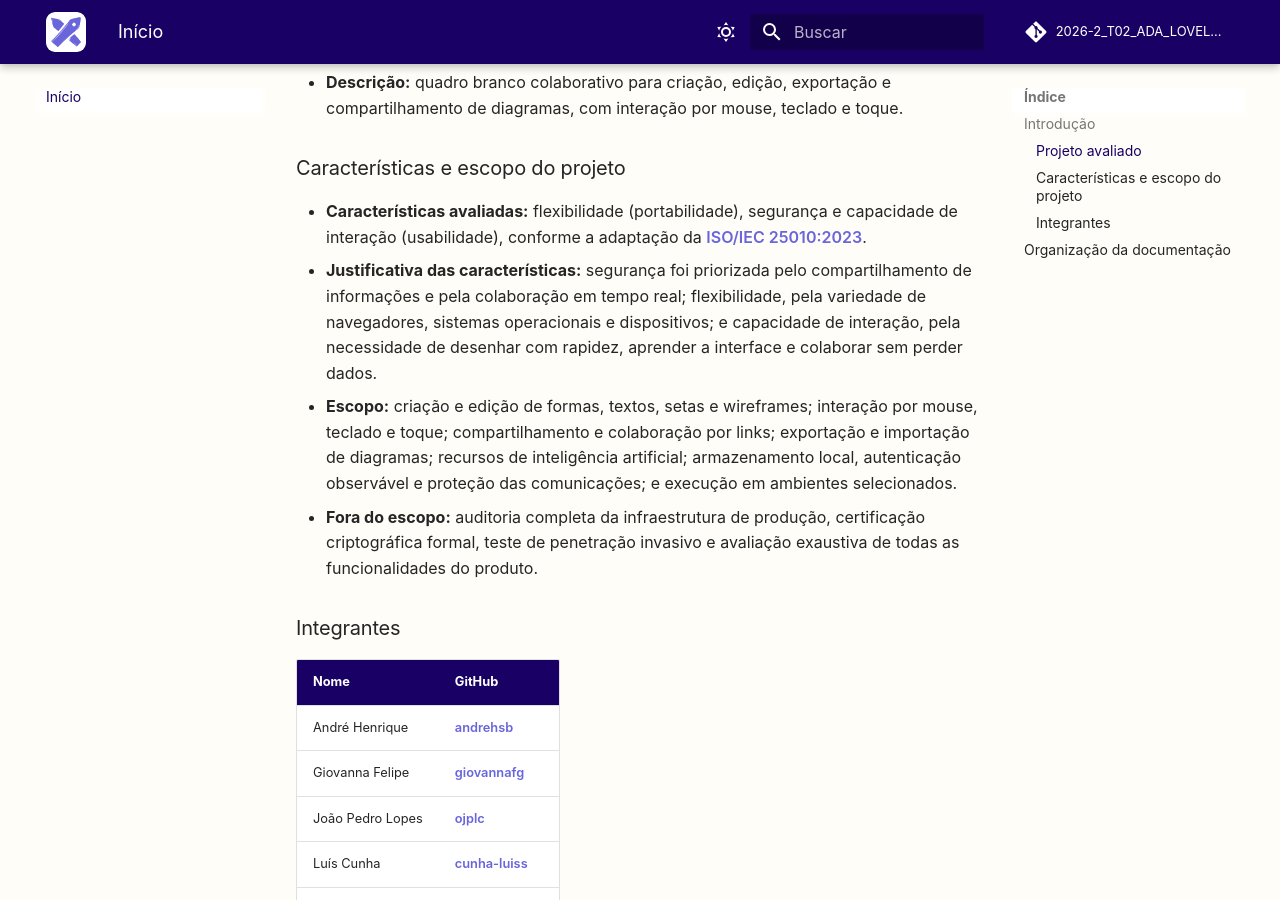
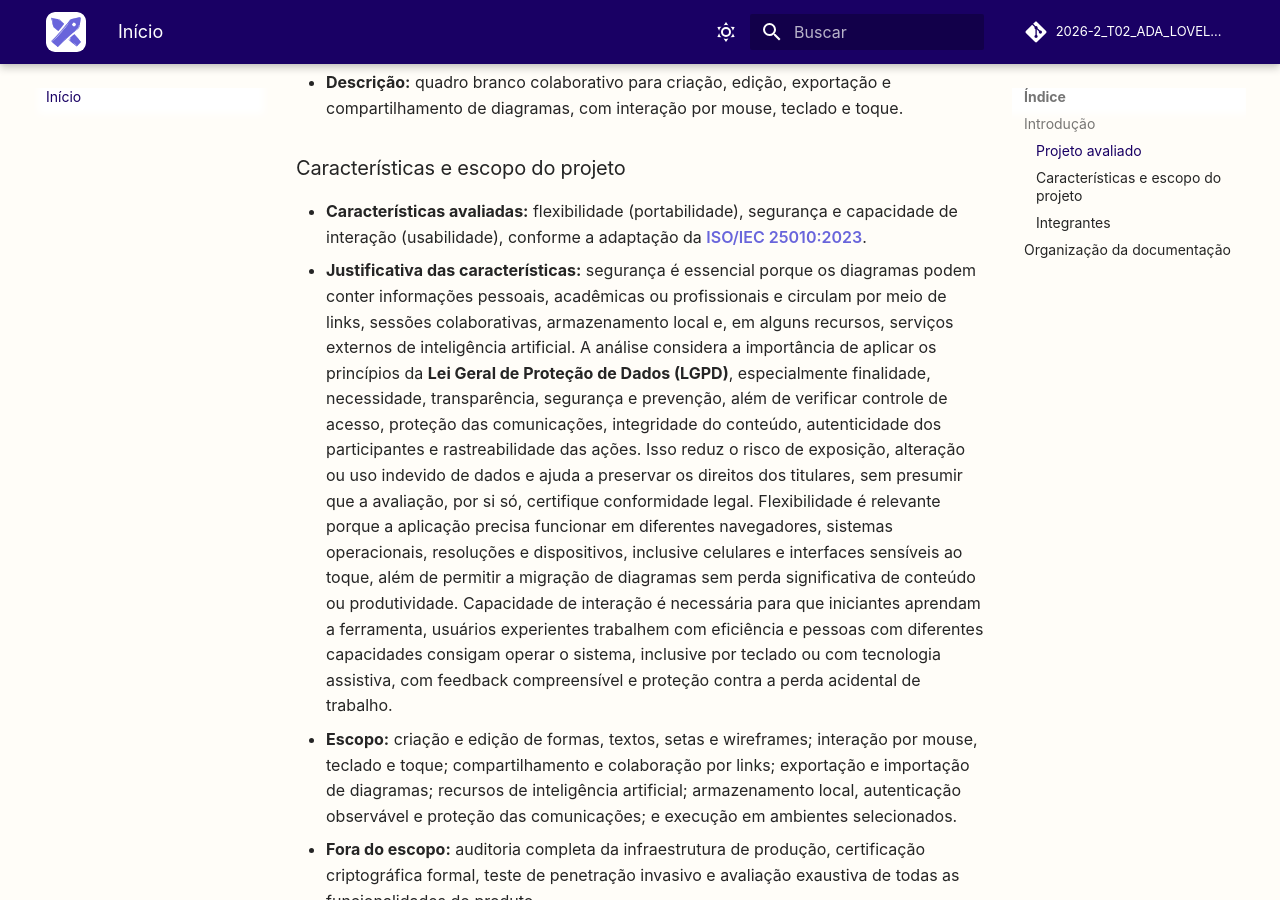
Before and after one commit to FCTE-Qualidade-de-Software-1/2026-2_T02_ADA_LOVELACE, an MkDocs documentation site: the page built from docs/index.md, in a window 1280 px wide and 900 px high, scrolled down 1074 px. Built offline with MkDocs 1.6.1 and Material for MkDocs 9.7.7, drawn with Linux system fonts in a browser that asks for light colours; comment, search, counter and statistics services are not loaded.

Commit message:
docs: traz a tona importancia com lgpd e outros pontos para a justificativa

```diff
--- a/docs/index.md
+++ b/docs/index.md
@@ -45,11 +45,26 @@ produto.
 * **Características avaliadas:** flexibilidade (portabilidade), segurança e
   capacidade de interação (usabilidade), conforme a adaptação da
   [ISO/IEC 25010:2023](https://www.iso.org/standard/78176.html).
-* **Justificativa das características:** segurança foi priorizada pelo
-  compartilhamento de informações e pela colaboração em tempo real;
-  flexibilidade, pela variedade de navegadores, sistemas operacionais e
-  dispositivos; e capacidade de interação, pela necessidade de desenhar com
-  rapidez, aprender a interface e colaborar sem perder dados.
+* **Justificativa das características:** segurança é essencial porque os
+  diagramas podem conter informações pessoais, acadêmicas ou profissionais e
+  circulam por meio de links, sessões colaborativas, armazenamento local e,
+  em alguns recursos, serviços externos de inteligência artificial. A análise
+  considera a importância de aplicar os princípios da **Lei Geral de Proteção
+  de Dados (LGPD)**, especialmente finalidade, necessidade, transparência,
+  segurança e prevenção, além de verificar controle de acesso, proteção das
+  comunicações, integridade do conteúdo, autenticidade dos participantes e
+  rastreabilidade das ações. Isso reduz o risco de exposição, alteração ou
+  uso indevido de dados e ajuda a preservar os direitos dos titulares, sem
+  presumir que a avaliação, por si só, certifique conformidade legal.
+  Flexibilidade é relevante porque a aplicação precisa funcionar em
+  diferentes navegadores, sistemas operacionais, resoluções e dispositivos,
+  inclusive celulares e interfaces sensíveis ao toque, além de permitir a
+  migração de diagramas sem perda significativa de conteúdo ou produtividade.
+  Capacidade de interação é necessária para que iniciantes aprendam a
+  ferramenta, usuários experientes trabalhem com eficiência e pessoas com
+  diferentes capacidades consigam operar o sistema, inclusive por teclado ou
+  com tecnologia assistiva, com feedback compreensível e proteção contra a
+  perda acidental de trabalho.
 * **Escopo:** criação e edição de formas, textos, setas e wireframes;
   interação por mouse, teclado e toque; compartilhamento e colaboração por
   links; exportação e importação de diagramas; recursos de inteligência
```
